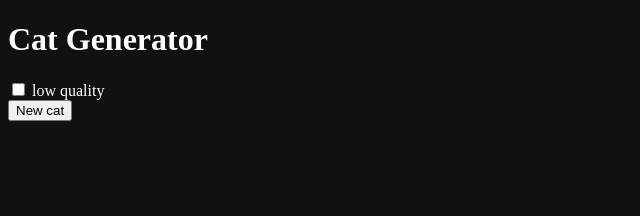
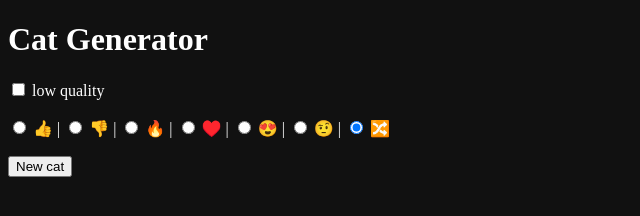
Before and after one commit to neostant/neostant.github.io, a plain HTML site: page cat-generator.html in a window 1280 px wide. Shown: the whole page, without its empty margins (0-640 px from the left). Drawn offline with Linux system fonts and the light colour scheme; no server answers.

Commit message:
Update cat-generator.html

```diff
--- a/cat-generator.html
+++ b/cat-generator.html
@@ -8,7 +8,23 @@
         <h1>Cat Generator</h1>
         <form>
             <input type="checkbox" id="lowquality" name="lowquality" checked>
-            <label for="lowquality">low quality</label>
+            <label for="lowquality">low quality</label><br><br>
+
+            <input type="radio" name="type" value="thumbs-up">
+            <label>👍</label> |
+            <input type="radio" name="type" value="thumbs-down">
+            <label>👎</label> |
+            <input type="radio" name="type" value="fire">
+            <label>🔥</label> |
+            <input type="radio" name="type" value="heart">
+            <label>♥️</label> |
+            <input type="radio" name="type" value="heart-eyes">
+            <label>😍</label> |
+            <input type="radio" name="type" value="raised-eyebrow">
+            <label>🤨</label> |
+            <input type="radio" name="type" value="random" checked>
+            <label>🔀</label><br>
+
             <br><input type="submit" value="New cat" /><br><br>
 
         </form>
@@ -16,15 +32,55 @@
 </html>
 
 <script>
+
+    var types = {
+        ["thumbs-up"]: [
+            '120/twitter/322/thumbs-up_1f44d.png',
+            '120/apple/354/thumbs-up_1f44d.png'
+        ],
+        ["thumbs-down"]: [
+            '120/twitter/322/thumbs-down_1f44e.png',
+            '120/apple/354/thumbs-down_1f44e.png'
+        ],
+        ["fire"]: [
+            '120/twitter/322/fire_1f525.png',
+            '120/apple/354/fire_1f525.png'
+        ],
+        ["heart-eyes"]: [
+            '120/twitter/322/smiling-face-with-heart-eyes_1f60d.png',
+            '120/apple/354/smiling-face-with-heart-eyes_1f60d.png'
+        ],
+        ["heart"]: [
+            '120/twitter/322/orange-heart_1f9e1.png',
+            '120/twitter/322/purple-heart_1f49c.png',
+            '120/twitter/322/blue-heart_1f499.png',
+            '120/twitter/322/green-heart_1f49a.png',
+            '120/twitter/322/yellow-heart_1f49b.png',
+            '120/twitter/322/beating-heart_1f493.png',
+        ],
+        ["raised-eyebrow"]: [
+            '120/twitter/322/face-with-raised-eyebrow_1f928.png',
+            '120/apple/354/face-with-raised-eyebrow_1f928.png'
+        ]
+    }
+
     const queryString = window.location.search;
     const urlParams = new URLSearchParams(queryString);
     const lowquality = urlParams.get('lowquality');
+    var type = urlParams.get('type');
     if (!lowquality) {
     document.getElementById('lowquality').checked = false;
     }
-
-    var emojis = ['red-heart_2764-fe0f.png', 'thumbs-up_1f44d.png', 'thumbs-down_1f44e.png', 'fire_1f525.png', 'smiling-face-with-heart-eyes_1f60d.png',
-'orange-heart_1f9e1.png', 'purple-heart_1f49c.png', 'blue-heart_1f499.png', 'green-heart_1f49a.png', 'yellow-heart_1f49b.png', 'beating-heart_1f493.png', ]
+    if (type) {
+    document.getElementsByName('type').forEach(function(radio) {
+        if (radio.value == type) {
+        radio.checked = true;
+        }
+    });
+    }
+    if (type=="random") {
+        type = Object.keys(types)[Math.floor(Math.random() * Object.keys(types).length)];
+    }
 
     const imageUrl = `https://corsproxy.io/?https://d2ph5fj80uercy.cloudfront.net/06/cat${Math.floor(5000**Math.random())}.jpg`;
     const img = new Image();
@@ -66,7 +122,7 @@
         const emojiX = Math.random() * (canvas.width - emojiSize);
         const emojiY = Math.random() * (canvas.height - emojiSize);
         const emoji = new Image();
-        emoji.src = 'https://corsproxy.io/?https://em-content.zobj.net/thumbs/120/twitter/322/' + emojis[Math.floor(Math.random() * emojis.length)];
+        emoji.src = 'https://corsproxy.io/?https://em-content.zobj.net/thumbs/' + types[type][Math.floor(Math.random() * types[type].length)];
         emoji.onload = function() {
             ctx.drawImage(emoji, emojiX, emojiY, emojiSize, emojiSize);
             document.body.appendChild(canvas);
```
